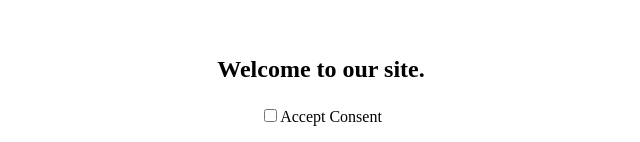
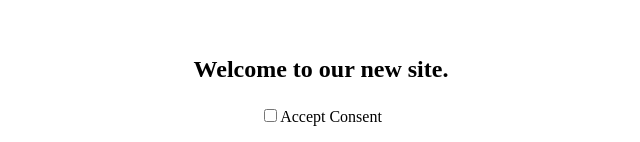
Before and after one commit to cerberustesting/cerberus-sample-application, a plain HTML site: page website/index.html in a window 1280 px wide. Shown: the part 451-593 px from the top of the page, without its empty margins (319-959 px from the left). Drawn offline with Linux system fonts and the light colour scheme.

Commit message:
Update index.html

```diff
--- a/website/index.html
+++ b/website/index.html
@@ -37,7 +37,7 @@
                 </tbody>
             </table>
 
-            <h2 style="text-align: center" >Welcome to our site.</h2>
+            <h2 style="text-align: center" >Welcome to our new site.</h2>
 
             <table style="width: 100%">
                 <tbody >
```
